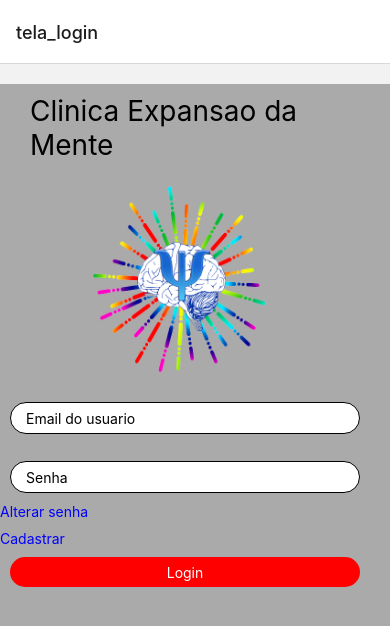
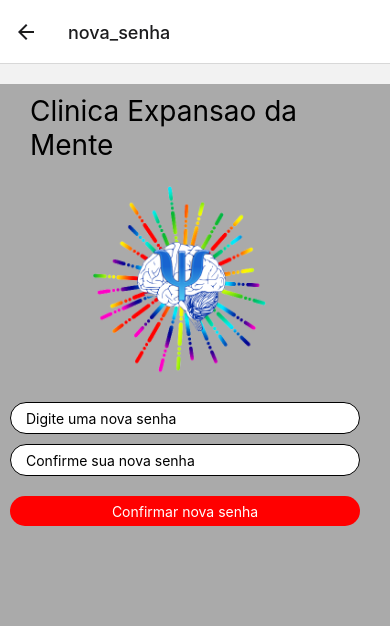
Before and after one commit to Rodrigoleiroz/trabalho_android_estacio, a React Native app in the folder trabalho_final/: screen /nova_senha in a window 390 px wide. Shown: the top 626 px of the page. Built offline with nearby package versions, Linux system fonts and the light colour scheme.

Commit message:
alteracoes para comunicacao com nova_senha

```diff
--- a/trabalho_final/App.js
+++ b/trabalho_final/App.js
@@ -3,6 +3,7 @@ import { createStackNavigator } from '@react-navigation/stack';
 import tela_login from './tela_login';
 import tela_cadastro from './tela_cadastro';
 import altera_senha from './altera_senha';
+import nova_senha from './nova_senha';
 
 const Stack = createStackNavigator();
 
@@ -13,6 +14,7 @@ function App() {
         <Stack.Screen name="tela_login" component={tela_login} />
         <Stack.Screen name="tela_cadastro" component={tela_cadastro} />
         <Stack.Screen name="altera_senha" component={altera_senha} />
+        <Stack.Screen name="nova_senha" component={nova_senha} />
         {/* Outras telas podem ser adicionadas aqui */}
       </Stack.Navigator>
     </NavigationContainer>
--- a/trabalho_final/altera_senha.js
+++ b/trabalho_final/altera_senha.js
@@ -3,6 +3,7 @@ import React, { useState } from 'react';
 import { StyleSheet, Text, View, TextInput, Image, ScrollView, TouchableOpacity } from 'react-native';
 import { useNavigation } from '@react-navigation/native';
 import tela_login from './tela_login';
+import nova_senha from './nova_senha';
 
 export default function altera_senha() {
   const [email, setEmail] = useState('');
@@ -18,9 +19,9 @@ export default function altera_senha() {
       return; // Saia da função se o email não for válido
     }
 
-    window.alert('Sua senha foi redefinida com sucesso!');
+    window.alert('Enviamos um link de redefinicao de senha para o email informado!');
     setEmail('');
-    navigation.navigate('tela_login');
+    navigation.navigate('nova_senha');
   };
 
   return (
```
